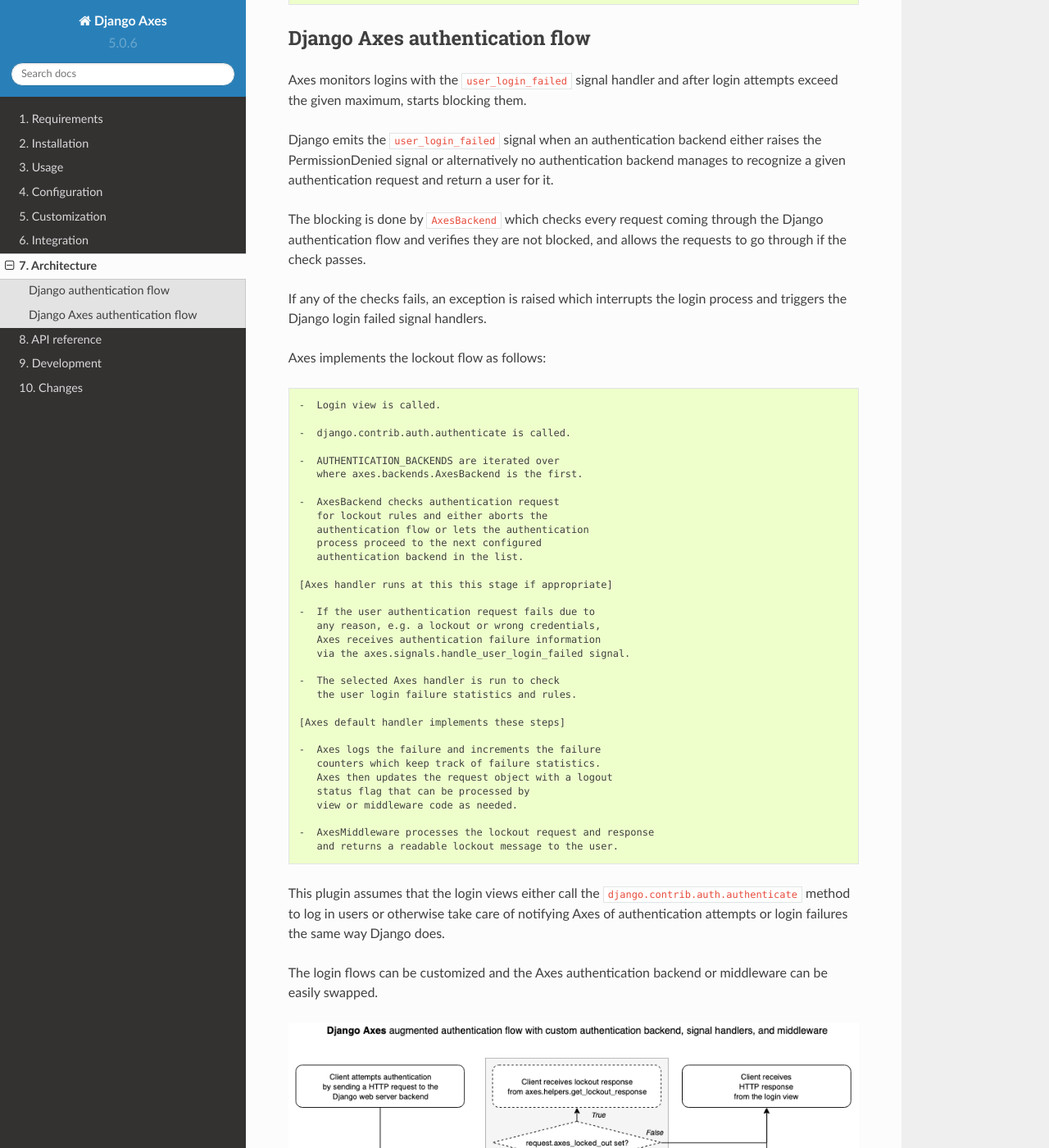
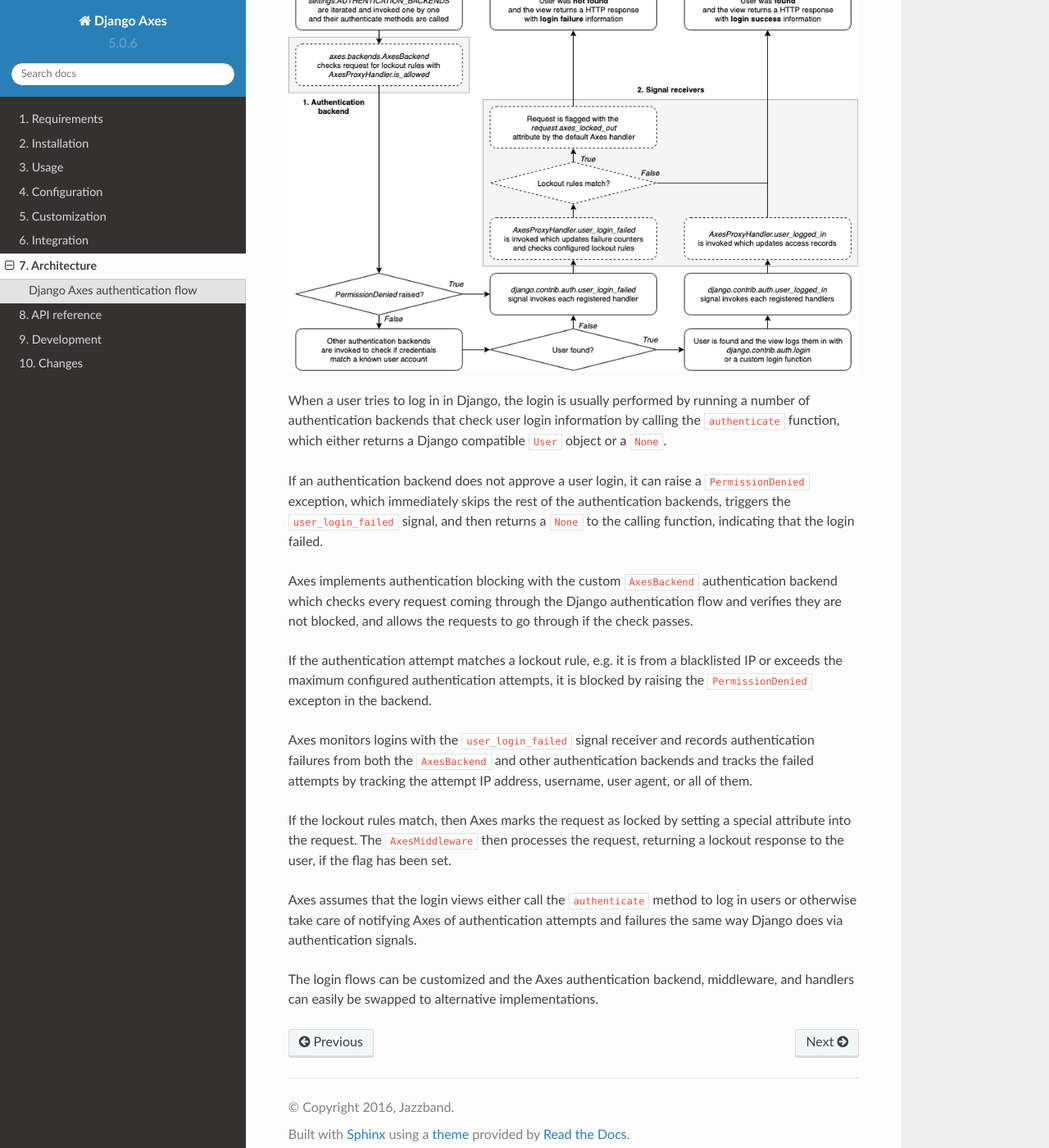
Before and after one commit to jazzband/django-axes, a Sphinx documentation site: the page built from docs/7_architecture.rst, in a window 1280 px wide and 1400 px high, scrolled down 1100 px. Shown: the whole window at 82% size. Built offline with Sphinx 7.4.7 and the Read the Docs theme 2.0.0, drawn with Linux system fonts in a browser that asks for light colours; some of the changed text lies outside the part shown.

Commit message:
Improve architecture documentation

```diff
--- a/docs/7_architecture.rst
+++ b/docs/7_architecture.rst
@@ -21,106 +21,57 @@
 monitoring and lock users out on too many access attempts.
 
 
-Django authentication flow
---------------------------
-
-When a user tries to log in in Django, the login is usually performed
-by running a number of authentication backends that check user login
-information by calling the ``django.contrib.auth.authenticate`` function.
-
-If an authentication backend does not approve of a user login,
-it can raise a ``django.core.exceptions.PermissionDenied`` exception.
-
-If a login fails, Django then fires a
-``from django.contrib.auth.signals.user_login_failed`` signal.
-
-A normal login flow for Django runs as follows:
-
-.. code-block:: text
-
-    -  Login view is called by, for example,
-       a user sending form data with browser.
-
-    -  django.contrib.auth.authenticate is called by
-       the view code to check the authentication request
-       for credentials and return a user object matching them.
-
-    -  AUTHENTICATION_BACKENDS are iterated over
-       and their authenticate methods called one-by-one.
-
-    -  An authentication backend either returns
-       a user object which results in that user
-       being logged in or returns None.
-       If a PermissionDenied error is raised
-       by any of the authentication backends
-       the whole request authentication flow
-       is aborted and signal handlers triggered.
-
-
 Django Axes authentication flow
 -------------------------------
 
-Axes monitors logins with the ``user_login_failed`` signal handler
-and after login attempts exceed the given maximum, starts blocking them.
+Axes offers a few additions to the Django authentication flow
+that implement the login monitoring and lockouts through a swappable
+**handler** API and configuration flags that users and package vendors
+can use to customize Axes or their own projects as they best see fit.
 
-Django emits the ``user_login_failed`` signal when an authentication backend
-either raises the PermissionDenied signal or alternatively no authentication backend
-manages to recognize a given authentication request and return a user for it.
-
-The blocking is done by ``AxesBackend`` which checks every request
-coming through the Django authentication flow and verifies they
-are not blocked, and allows the requests to go through if the check passes.
-
-If any of the checks fails, an exception is raised which interrupts
-the login process and triggers the Django login failed signal handlers.
-
-Axes implements the lockout flow as follows:
-
-.. code-block:: text
-
-    -  Login view is called.
-
-    -  django.contrib.auth.authenticate is called.
-
-    -  AUTHENTICATION_BACKENDS are iterated over
-       where axes.backends.AxesBackend is the first.
-
-    -  AxesBackend checks authentication request
-       for lockout rules and either aborts the
-       authentication flow or lets the authentication
-       process proceed to the next configured
-       authentication backend in the list.
-
-    [Axes handler runs at this this stage if appropriate]
-
-    -  If the user authentication request fails due to
-       any reason, e.g. a lockout or wrong credentials,
-       Axes receives authentication failure information
-       via the axes.signals.handle_user_login_failed signal.
-
-    -  The selected Axes handler is run to check
-       the user login failure statistics and rules.
-
-    [Axes default handler implements these steps]
-
-    -  Axes logs the failure and increments the failure
-       counters which keep track of failure statistics.
-       Axes then updates the request object with a logout
-       status flag that can be processed by
-       view or middleware code as needed.
-
-    -  AxesMiddleware processes the lockout request and response
-       and returns a readable lockout message to the user.
-
-This plugin assumes that the login views either call
-the ``django.contrib.auth.authenticate`` method to log in users
-or otherwise take care of notifying Axes of authentication
-attempts or login failures the same way Django does.
-
-The login flows can be customized and the Axes
-authentication backend or middleware can be easily swapped.
+The following diagram visualizes the Django login flow
+and highlights the following extra steps that Axes adds to it with the
+**1. Authentication backend**, **2. Signal receivers**, and **3. Middleware**.
 
 .. image:: images/flow.png
    :alt: Django Axes augmented authentication flow
          with custom authentication backend,
-         signal handlers, and middleware
+         signal receivers, and middleware
+
+When a user tries to log in in Django, the login is usually performed
+by running a number of authentication backends that check user login
+information by calling the ``authenticate`` function, which either
+returns a Django compatible ``User``  object or a ``None``.
+
+If an authentication backend does not approve a user login,
+it can raise a ``PermissionDenied`` exception, which immediately
+skips the rest of the authentication backends, triggers the
+``user_login_failed`` signal, and then returns a ``None``
+to the calling function, indicating that the login failed.
+
+Axes implements authentication blocking with the custom
+``AxesBackend`` authentication backend which checks every request
+coming through the Django authentication flow and verifies they
+are not blocked, and allows the requests to go through if the check passes.
+
+If the authentication attempt matches a lockout rule, e.g. it is from a
+blacklisted IP or exceeds the maximum configured authentication attempts,
+it is blocked by raising the ``PermissionDenied`` excepton in the backend.
+
+Axes monitors logins with the ``user_login_failed`` signal receiver
+and records authentication failures from both the ``AxesBackend`` and
+other authentication backends and tracks the failed attempts
+by tracking the attempt IP address, username, user agent, or all of them.
+
+If the lockout rules match, then Axes marks the request
+as locked by setting a special attribute into the request.
+The ``AxesMiddleware`` then processes the request, returning
+a lockout response to the user, if the flag has been set.
+
+Axes assumes that the login views either call the ``authenticate`` method
+to log in users or otherwise take care of notifying Axes of authentication
+attempts and failures the same way Django does via authentication signals.
+
+The login flows can be customized and the Axes
+authentication backend, middleware, and handlers
+can easily be swapped to alternative implementations.
```
Also changed, not shown: docs/images/flow.png.
